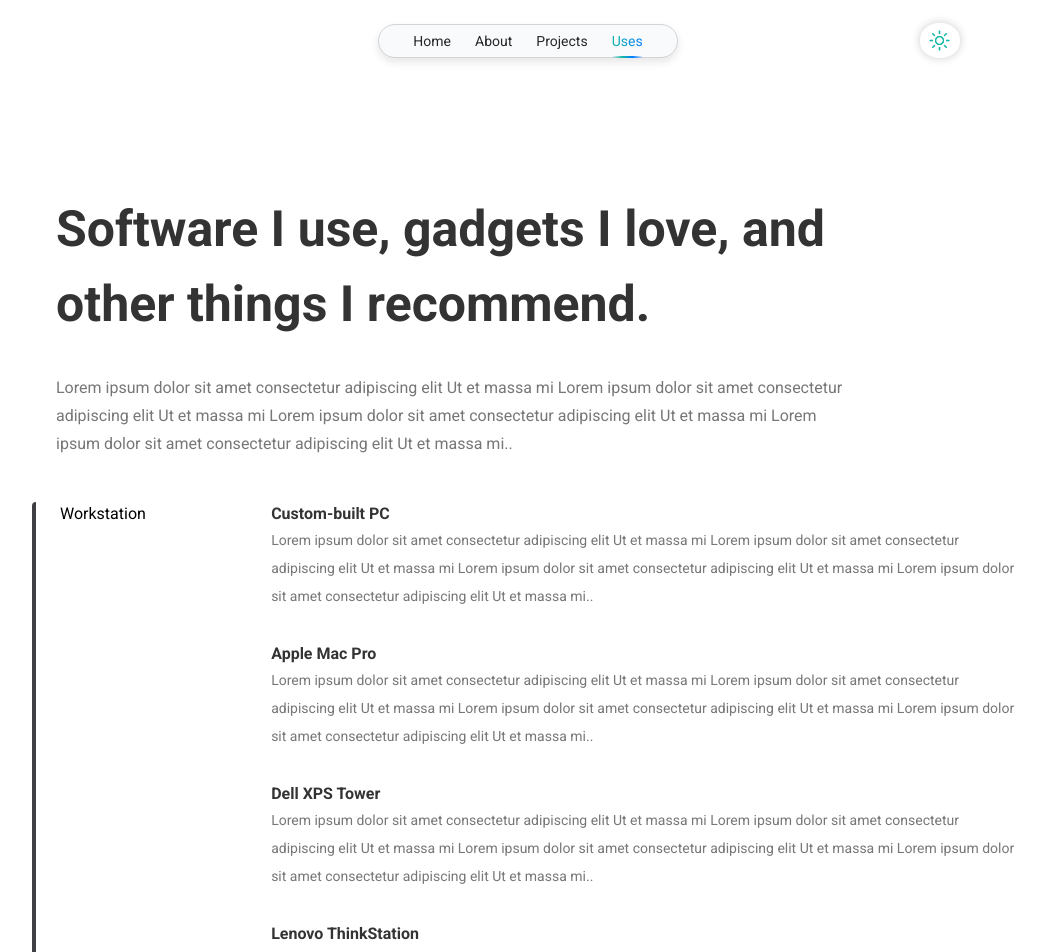
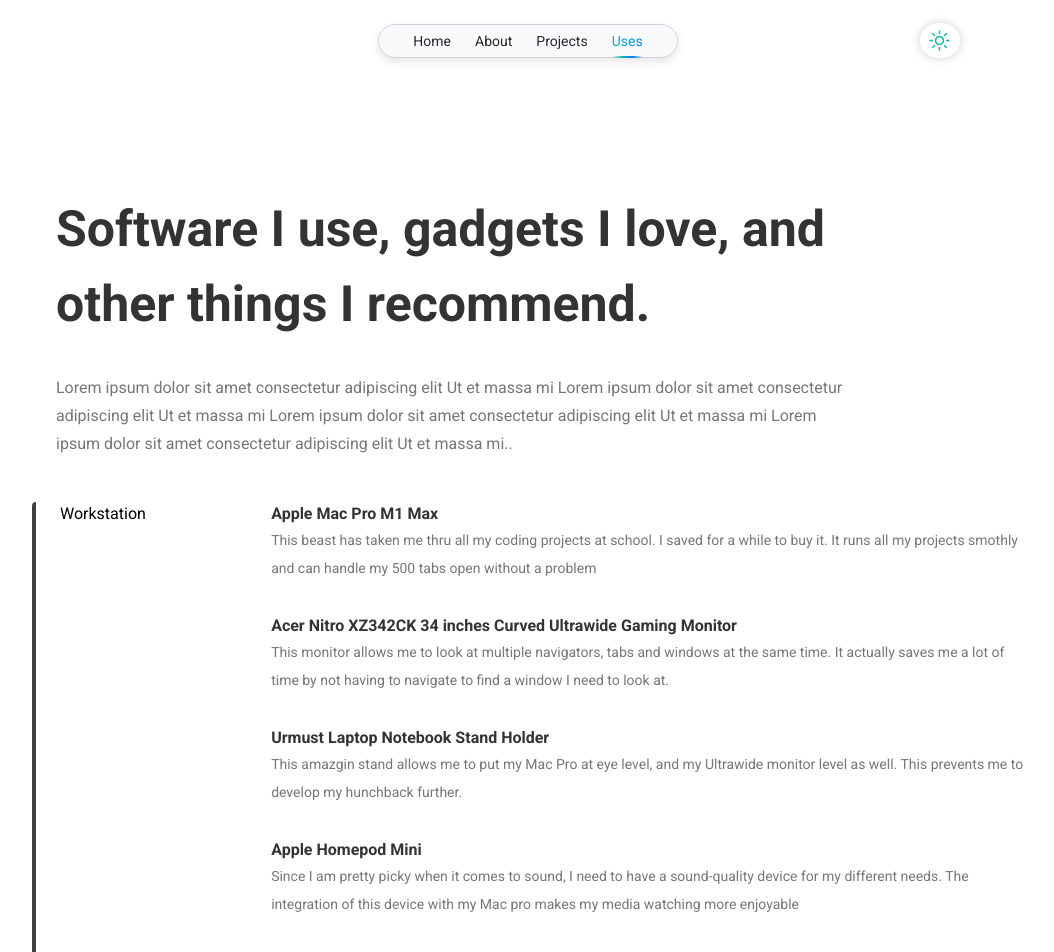
Before and after one commit to olael94/olael94-CS220-PortfolioFinal-With-Correct-Template, a Next.js app: page /uses in a window 1280 px wide. Shown: the top 952 px of the page, without its empty margins (112-1166 px from the left). Built offline with nearby package versions, Linux system fonts and the light colour scheme.

Commit message:
customizing my workstation use tab

```diff
--- a/src/app/uses/page.js
+++ b/src/app/uses/page.js
@@ -54,20 +54,20 @@
                             </div>
                             <div className="items-container">
                                 <Usescard
-                                    name="Custom-built PC "
-                                    content1="Lorem ipsum dolor sit amet consectetur adipiscing elit Ut et massa mi Lorem ipsum dolor sit amet consectetur adipiscing elit Ut et massa mi Lorem ipsum dolor sit amet consectetur adipiscing elit Ut et massa mi Lorem ipsum dolor sit amet consectetur adipiscing elit Ut et massa mi.."
+                                    name=" Apple Mac Pro M1 Max "
+                                    content1="This beast has taken me thru all my coding projects at school. I saved for a while to buy it. It runs all my projects smothly and can handle my 500 tabs open without a problem"
                                 />
                                 <Usescard
-                                    name="Apple Mac Pro"
-                                    content1="Lorem ipsum dolor sit amet consectetur adipiscing elit Ut et massa mi Lorem ipsum dolor sit amet consectetur adipiscing elit Ut et massa mi Lorem ipsum dolor sit amet consectetur adipiscing elit Ut et massa mi Lorem ipsum dolor sit amet consectetur adipiscing elit Ut et massa mi.."
+                                    name="Acer Nitro XZ342CK  34 inches Curved Ultrawide Gaming Monitor"
+                                    content1="This monitor allows me to look at multiple navigators, tabs and windows at the same time. It actually saves me a lot of time by not having to navigate to find a window I need to look at. "
                                 />
                                 <Usescard
-                                    name="Dell XPS Tower"
-                                    content1="Lorem ipsum dolor sit amet consectetur adipiscing elit Ut et massa mi Lorem ipsum dolor sit amet consectetur adipiscing elit Ut et massa mi Lorem ipsum dolor sit amet consectetur adipiscing elit Ut et massa mi Lorem ipsum dolor sit amet consectetur adipiscing elit Ut et massa mi.."
+                                    name="Urmust Laptop Notebook Stand Holder"
+                                    content1="This amazgin stand allows me to put my Mac Pro at eye level, and my Ultrawide monitor level as well. This prevents me to develop my hunchback further. "
                                 />
                                 <Usescard
-                                    name="Lenovo ThinkStation"
-                                    content1="Lorem ipsum dolor sit amet consectetur adipiscing elit Ut et massa mi Lorem ipsum dolor sit amet consectetur adipiscing elit Ut et massa mi Lorem ipsum dolor sit amet consectetur adipiscing elit Ut et massa mi Lorem ipsum dolor sit amet consectetur adipiscing elit Ut et massa mi.."
+                                    name="Apple Homepod Mini"
+                                    content1="Since I am pretty picky when it comes to sound, I need to have a sound-quality device for my different needs. The integration of this device with my Mac pro makes my media watching more enjoyable"
                                 />
                                 <Usescard
                                     name="HP Z Workstation"
```
